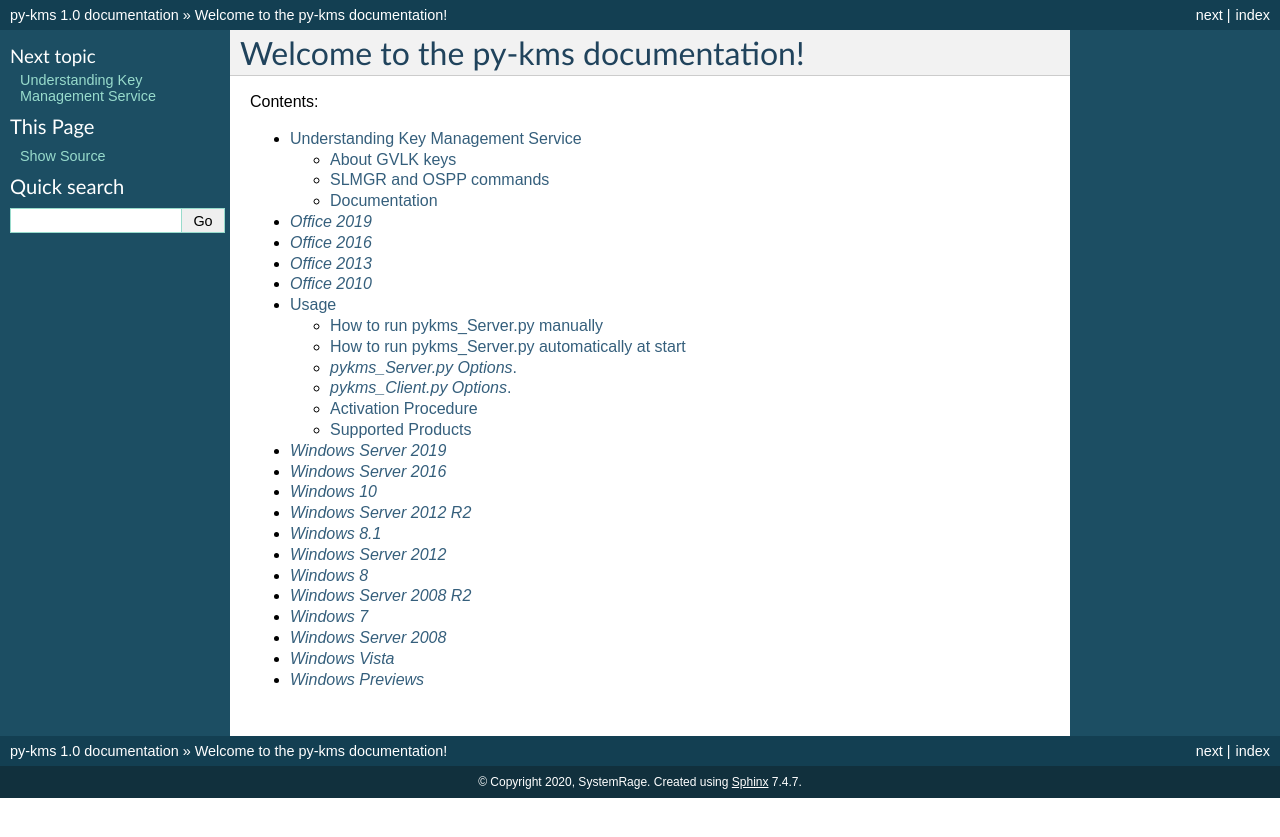
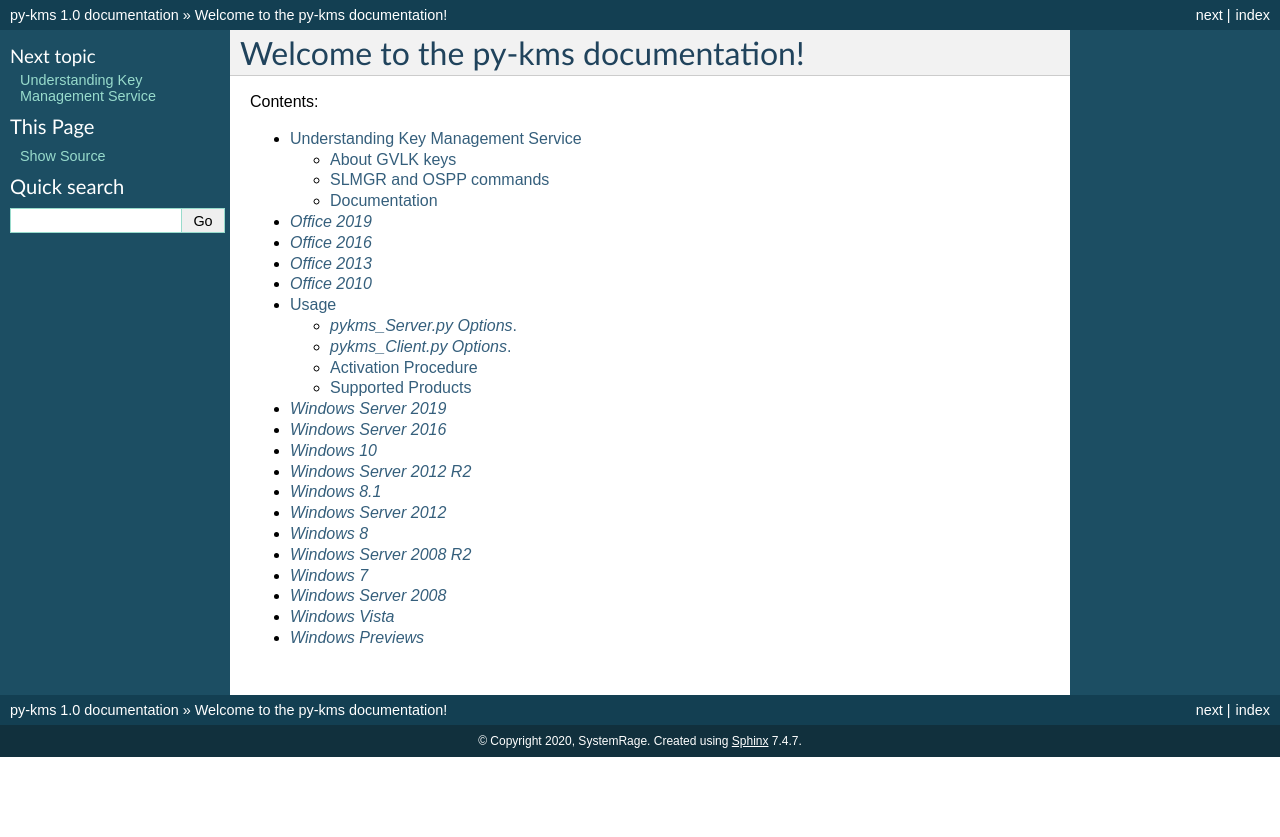
Before and after one commit to SystemRage/py-kms, a Sphinx documentation site: the page built from docs/index.rst, in a window 1280 px wide. Shown: the top 837 px of the page. Built offline with Sphinx 7.4.7, drawn with Linux system fonts in a browser that asks for light colours; some of the changed lines change nothing that is shown.

Commit message:
Split into subsections

````diff
--- a/docs/Usage.md
+++ b/docs/Usage.md
@@ -1,122 +1,4 @@
 # Usage
-
-## How to run pykms_Server.py manually
-***
-
-A Linux user with `ifconfig` command can get his KMS IP (Windows users can try `ipconfig /all`).
-```bash
-user@host ~ $ ifconfig
-eth0    Link encap: Ethernet HWaddr xx:xx:xx:xx.....
-	inet addr: 192.168.1.102 Bcast 192.168.1.255 Mask: 255.255.255.0
-	UP BROADCAST RUNNING MULTICAST MTU:1500 Metric:1
-	RX Packets: 6 errors: 0 dropped, etc.. 0
-	TX packets: 3 errors:0, etc.. 0
-	colisions: 0 txqueuelen: 1000
-	RX bytes: 1020 TX Bytes: 708
-
-lo      Link encap: Local Loopback
-        inet addr: 127.0.0.1 Mask 255.0.0.0
-	UP Loopback running MTU: 65536 Metric: 1
-	RX packets 4: errors: 0 etc 0
-	TX packets 4: errors: 0 etc 0
-```
-In the example above is 192.168.1.102, so is valid:
-
-```
-user@host ~/path/to/folder/py-kms $ python3 pykms_Server.py 192.168.1.102 1688
-```
-
-To stop `pykms_Server.py`, in the same bash window where code running, simply press CTRL+C.
-Alternatively, in a new bash window, use `kill <pid>` command (you can type `ps aux` first and have the process <pid>) or `killall <name_of_server>`.
-
-## How to run pykms_Server.py automatically at start
-***
-
-You can simply manage a daemon that runs as a background process.
-
-### Systemd
-If you are running a Linux distro using `systemd`, create the file: `sudo nano /etc/systemd/system/py3-kms.service`, then add the following (change it where needed) and save:
-```systemd
-[Unit]
-Description=py3-kms
-After=network.target
-StartLimitIntervalSec=0
-
-[Service]
-Type=simple
-Restart=always
-RestartSec=1
-KillMode=process
-User=root
-ExecStart=/usr/bin/python3 </path/to/your/pykms/files/folder>/py-kms/pykms_Server.py 0.0.0.0 1688 -V DEBUG -F </path/to/your/log/files/folder>/pykms_logserver.log
-
-[Install]
-WantedBy=multi-user.target
-```
-Check syntax with `sudo systemd-analyze verify py3-kms.service`, correct file permission (if needed) `sudo chmod 644 /etc/systemd/system/py3-kms.service`, then reload systemd manager configuration `sudo systemctl daemon-reload`,
-start the daemon `sudo systemctl start py3-kms.service` and view its status `sudo systemctl status py3-kms.service`. Check if daemon is correctly running with `cat </path/to/your/log/files/folder>/pykms_logserver.log`. Finally a
-few generic commands useful for interact with your daemon [here](https://linoxide.com/linux-how-to/enable-disable-services-ubuntu-systemd-upstart/).
-
-### Upstart (deprecated)
-If you are running a Linux distro using `upstart` (deprecated), create the file: `sudo nano /etc/init/py3-kms.conf`, then add the following (change it where needed) and save:
-```
-description "py3-kms"
-author "SystemRage"
-env PYTHONPATH=/usr/bin
-env PYKMSPATH=</path/to/your/pykms/files/folder>/py-kms
-env LOGPATH=</path/to/your/log/files/folder>/pykms_logserver.log
-start on runlevel [2345]
-stop on runlevel [016]
-exec $PYTHONPATH/python3 $PYKMSPATH/pykms_Server.py 0.0.0.0 1688 -V DEBUG -F $LOGPATH
-respawn
-```
-Check syntax with `sudo init-checkconf -d /etc/init/py3-kms.conf`, then reload upstart to recognise this process `sudo initctl reload-configuration`. Now start the service `sudo start py3-kms`, and you can see the logfile
-stating that your daemon is running: `cat </path/to/your/log/files/folder>/pykms_logserver.log`. Finally a few generic commands useful for interact with your daemon [here](https://eopio.com/linux-upstart-process-manager/).
-
-### Windows
-If you are using Windows, to run `pykms_Server.py` as service you need to install [pywin32](https://sourceforge.net/projects/pywin32/), then you can create a file for example named `kms-winservice.py` and put into it this code:
-```python
-import win32serviceutil
-import win32service
-import win32event
-import servicemanager
-import socket
-import subprocess
-
-class AppServerSvc (win32serviceutil.ServiceFramework):
-    _svc_name_ = "py-kms"
-    _svc_display_name_ = "py-kms"
-    _proc = None
-    _cmd = ["C:\Windows\Python27\python.exe", "C:\Windows\Python27\py-kms\pykms_Server.py"]
-
-    def __init__(self,args):
-        win32serviceutil.ServiceFramework.__init__(self,args)
-        self.hWaitStop = win32event.CreateEvent(None,0,0,None)
-        socket.setdefaulttimeout(60)
-
-    def SvcStop(self):
-        self.killproc()
-        self.ReportServiceStatus(win32service.SERVICE_STOP_PENDING)
-        win32event.SetEvent(self.hWaitStop)
-
-    def SvcDoRun(self):
-        servicemanager.LogMsg(servicemanager.EVENTLOG_INFORMATION_TYPE,
-                              servicemanager.PYS_SERVICE_STARTED,
-                              (self._svc_name_,''))
-        self.main()
-
-    def main(self):
-        self._proc = subprocess.Popen(self._cmd)
-        self._proc.wait()
-
-    def killproc(self):
-        self._proc.kill()
-
-if __name__ == '__main__':
-    win32serviceutil.HandleCommandLine(AppServerSvc)
-```
-Now in a command prompt type `C:\Windows\Python27\python.exe kms-winservice.py install` to install the service. Display all the services with `services.msc` and find the service associated with _py-kms_, change the startup type
-from `manual` to `auto`. Finally `Start` the service. If this approach fails, you can try to use [Non-Sucking Service Manager](https://nssm.cc/) or Task Scheduler as described [here](https://blogs.esri.com/esri/arcgis/2013/07/30/scheduling-a-scrip/).
 
 ## _pykms_Server.py Options_.
 ***
````
